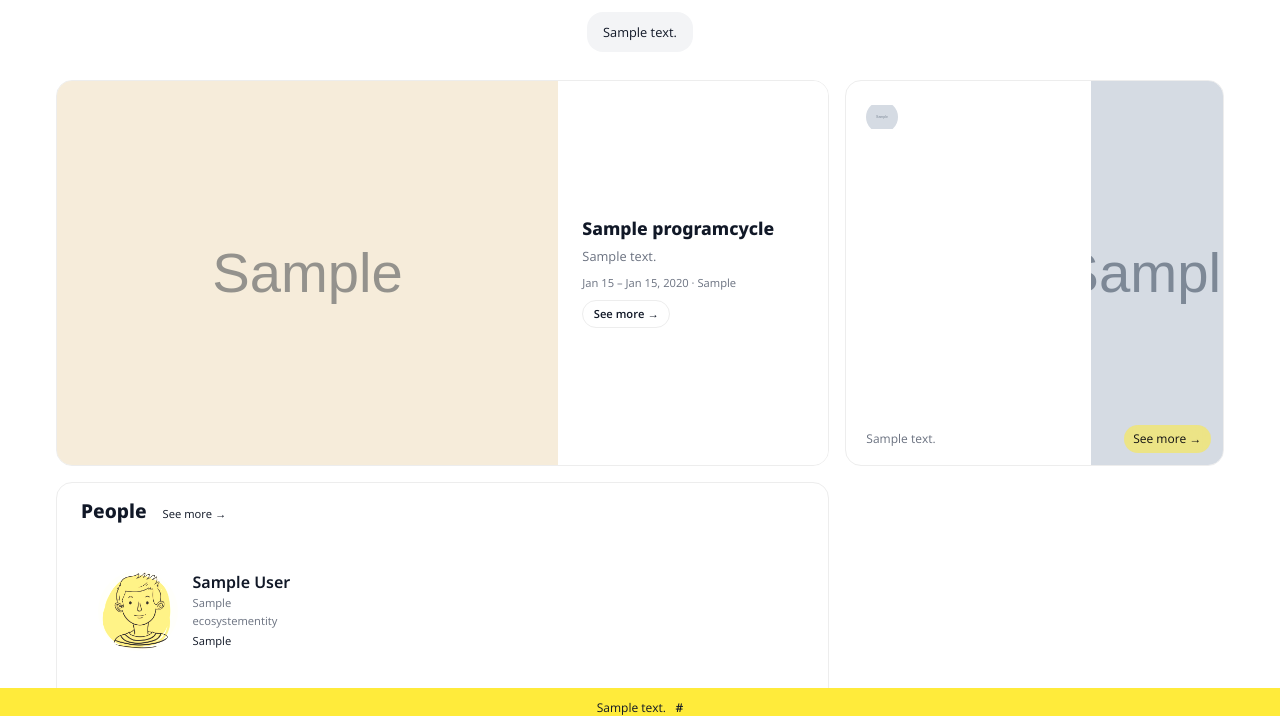
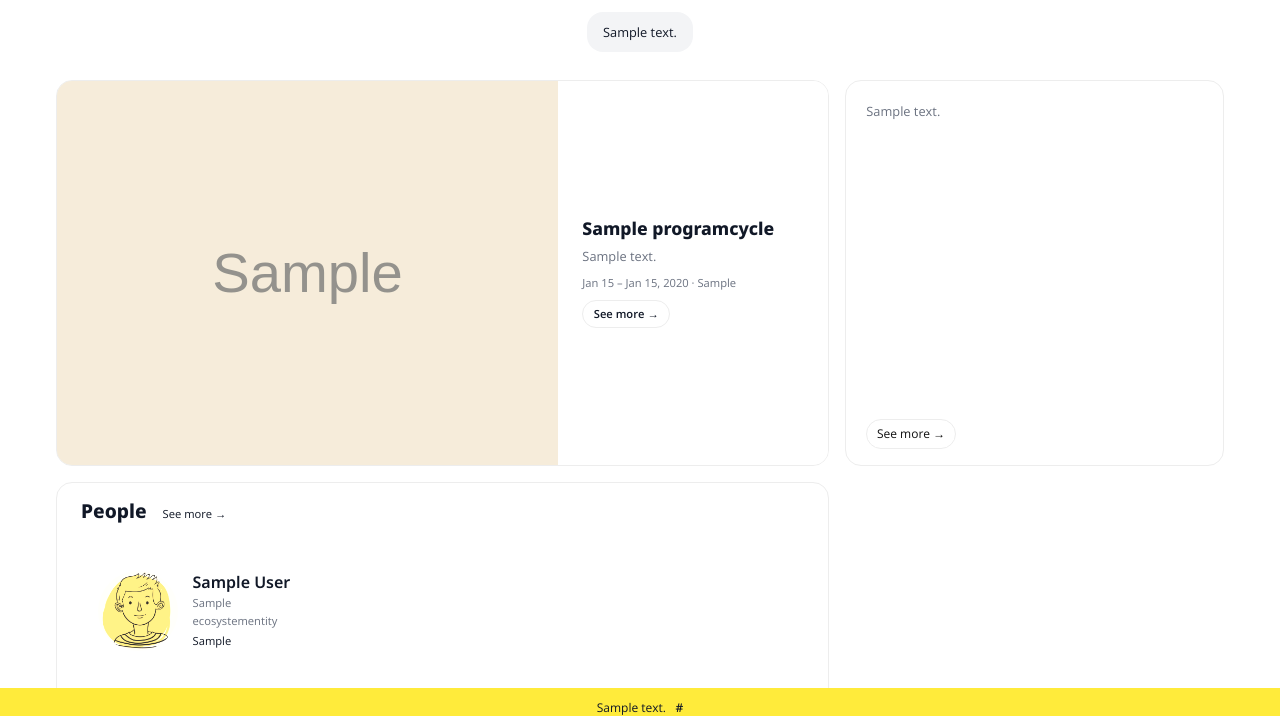
Before and after one commit to bunyodkh/startupguide, a Django app: page /en/ in a window 1280 px wide. Shown: the part 72-788 px from the top of the page. Run offline with Django 5.2, Linux system fonts and the light colour scheme; tables that the repository leaves empty hold one stand-in row (values such as "Sample post"); grey boxes marked "Sample" are stand-in pictures.

Commit message:
fix quick info

```diff
--- a/assets/styles.css
+++ b/assets/styles.css
@@ -2142,7 +2142,7 @@ form.htmx-request .btn-primary { opacity: 0.7; cursor: not-allowed; }
 }
 
 .quickinfo-content {
-    font-size: 0.75rem !important;
+    font-size: 0.8rem !important;
     color: var(--text-muted);
     line-height: 1.6;
     margin: 0;
@@ -2163,18 +2163,17 @@ form.htmx-request .btn-primary { opacity: 0.7; cursor: not-allowed; }
 }
 
 .quickinfo-see-more {
-    position: absolute;
-    bottom: 0.75rem;
-    right: 0.75rem;
-    background: rgba(255, 235, 59, 0.55);
+    display: inline-block;
+    align-self: flex-start;
+    margin-top: 0.75rem;
+    background: #fff;
+    border: 1px solid var(--border-color, #d1d5db);
     color: #111;
     font-size: 0.75rem;
     padding: 0.25rem 0.6rem;
     border-radius: var(--radius-soft);
     text-decoration: none;
     white-space: nowrap;
-    backdrop-filter: blur(8px);
-    -webkit-backdrop-filter: blur(8px);
 }
 
 body.has-cta {
--- a/templates/index.html
+++ b/templates/index.html
@@ -38,17 +38,11 @@
         {% if quick_info %}
         <div class="layout-block quickinfo-block">
             <div class="quickinfo-text">
-                {% if quick_info.logo %}<img src="{{ quick_info.get_logo_url }}" alt="{{ quick_info.title }}" class="quickinfo-logo">{% endif %}
                 <p class="quickinfo-content">{{ quick_info.content }}</p>
-            </div>
-            {% if quick_info.quickinfo_image %}
-            <div class="quickinfo-image-wrap">
-                <img src="{{ quick_info.quickinfo_image.url }}" alt="{{ quick_info.title }}" class="quickinfo-image">
                 {% if quick_info.original_link %}
                 <a href="{{ quick_info.original_link }}" target="_blank" rel="noopener" class="quickinfo-see-more">{% trans "See more" %} →</a>
                 {% endif %}
             </div>
-            {% endif %}
         </div>
         {% endif %}
 
```
